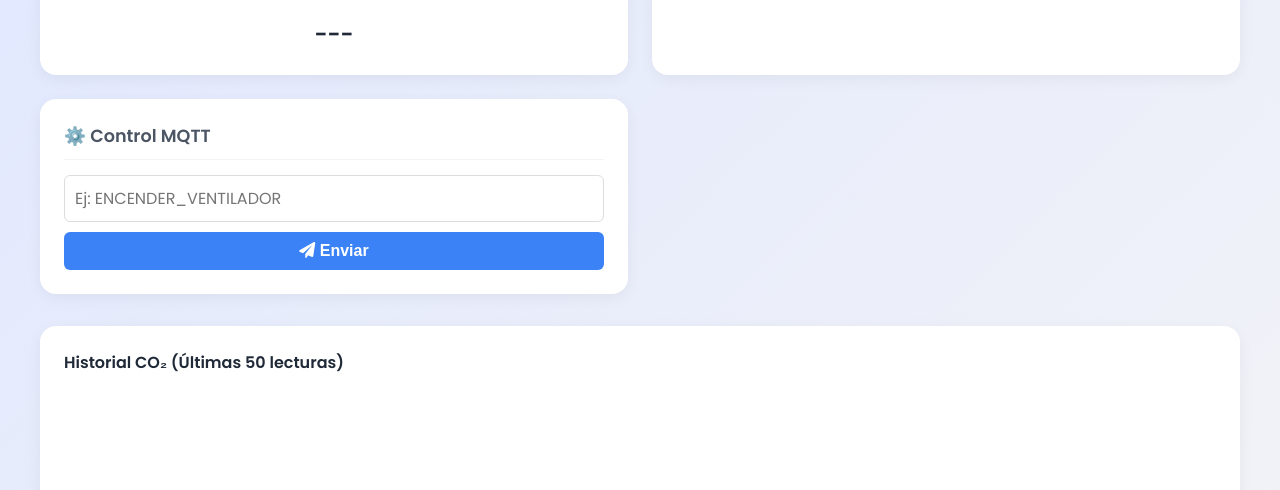
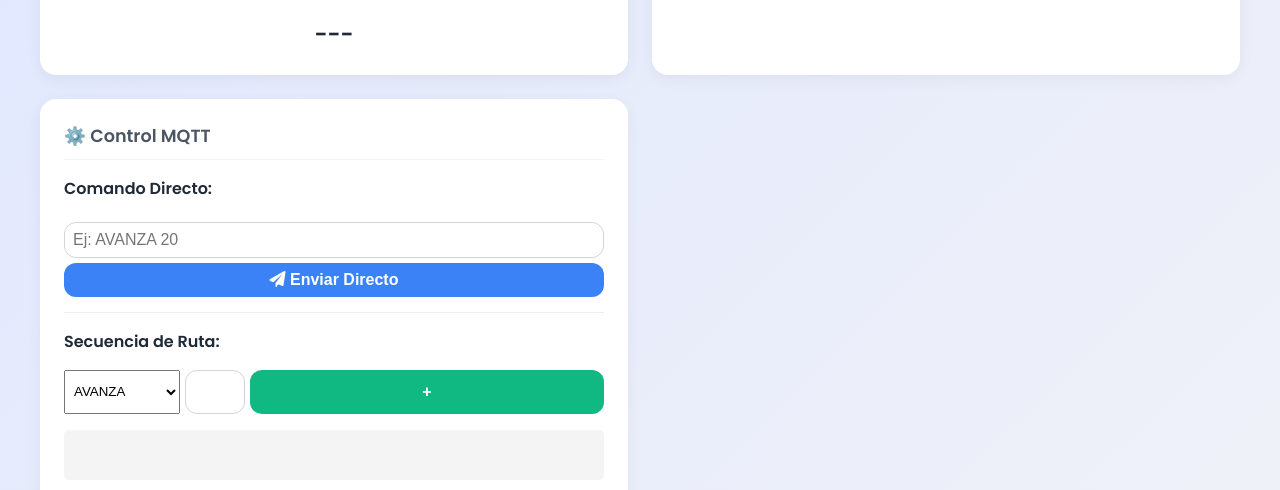
Before and after one commit to Misifus13/sensorCO2, a website: page public/dashboard.html in a window 1280 px wide. Shown: the part 310-800 px from the top of the page. Drawn offline with nearby package versions, Linux system fonts and the light colour scheme; no server answers.

Commit message:
Update dashboard.html

```diff
--- a/public/dashboard.html
+++ b/public/dashboard.html
@@ -44,12 +44,25 @@
 
         <div class="panel-card">
             <div class="panel-header"><h3>⚙️ Control MQTT</h3></div>
-            <div style="display:flex; flex-direction:column; gap:10px; margin-top:10px;">
-                <input type="text" id="inputComando" placeholder="Ej: ENCENDER_VENTILADOR"
-                       style="padding:10px; border:1px solid #ddd; border-radius:6px; font-family:inherit;">
-                <button onclick="enviarComando()"
-                        style="padding:10px; background:#3b82f6; color:white; border:none; border-radius:6px; cursor:pointer; font-weight:600;">
-                    <i class="fas fa-paper-plane"></i> Enviar
+
+            <div style="border-bottom: 1px solid #eee; padding-bottom: 15px; margin-bottom: 15px;">
+                <p><b>Comando Directo:</b></p>
+                <input type="text" id="inputComando" placeholder="Ej: AVANZA 20" style="width:100%; padding:8px; margin-top:5px;">
+                <button onclick="enviarComando()" style="width:100%; margin-top:5px; background:#3b82f6; color:white; border:none; padding:8px; cursor:pointer;">
+                    <i class="fas fa-paper-plane"></i> Enviar Directo
+                </button>
+            </div>
+
+            <div>
+                <p><b>Secuencia de Ruta:</b></p>
+                <div style="display:flex; gap:5px; margin-bottom:10px;">
+                    <select id="selectAccion" style="flex:1; padding:5px;"><option>AVANZA</option><option>RETROCEDE</option><option>GIRA</option></select>
+                    <input type="number" id="inputValor" placeholder="Valor" style="width:60px;">
+                    <button onclick="agregarAlista()" style="background:#10b981; color:white; border:none; padding:5px 10px;">+</button>
+                </div>
+                <ul id="listaSecuencia" style="background:#f4f4f4; padding:5px; min-height:40px; border-radius:5px;"></ul>
+                <button onclick="guardarYEnviar()" style="width:100%; margin-top:10px; background:#8b5cf6; color:white; border:none; padding:8px; cursor:pointer;">
+                    <i class="fas fa-save"></i> Guardar y Enviar Ruta
                 </button>
             </div>
         </div>
```
